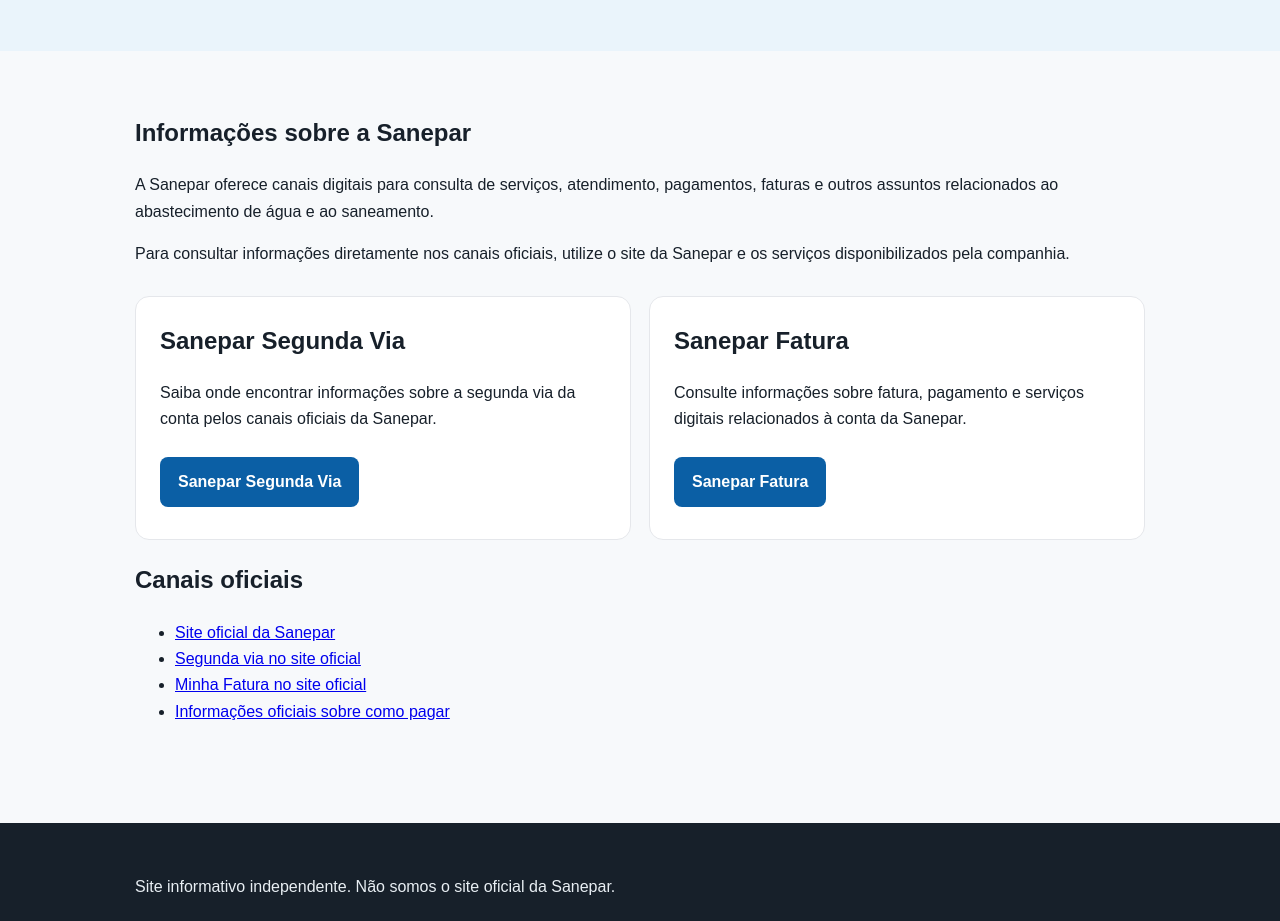
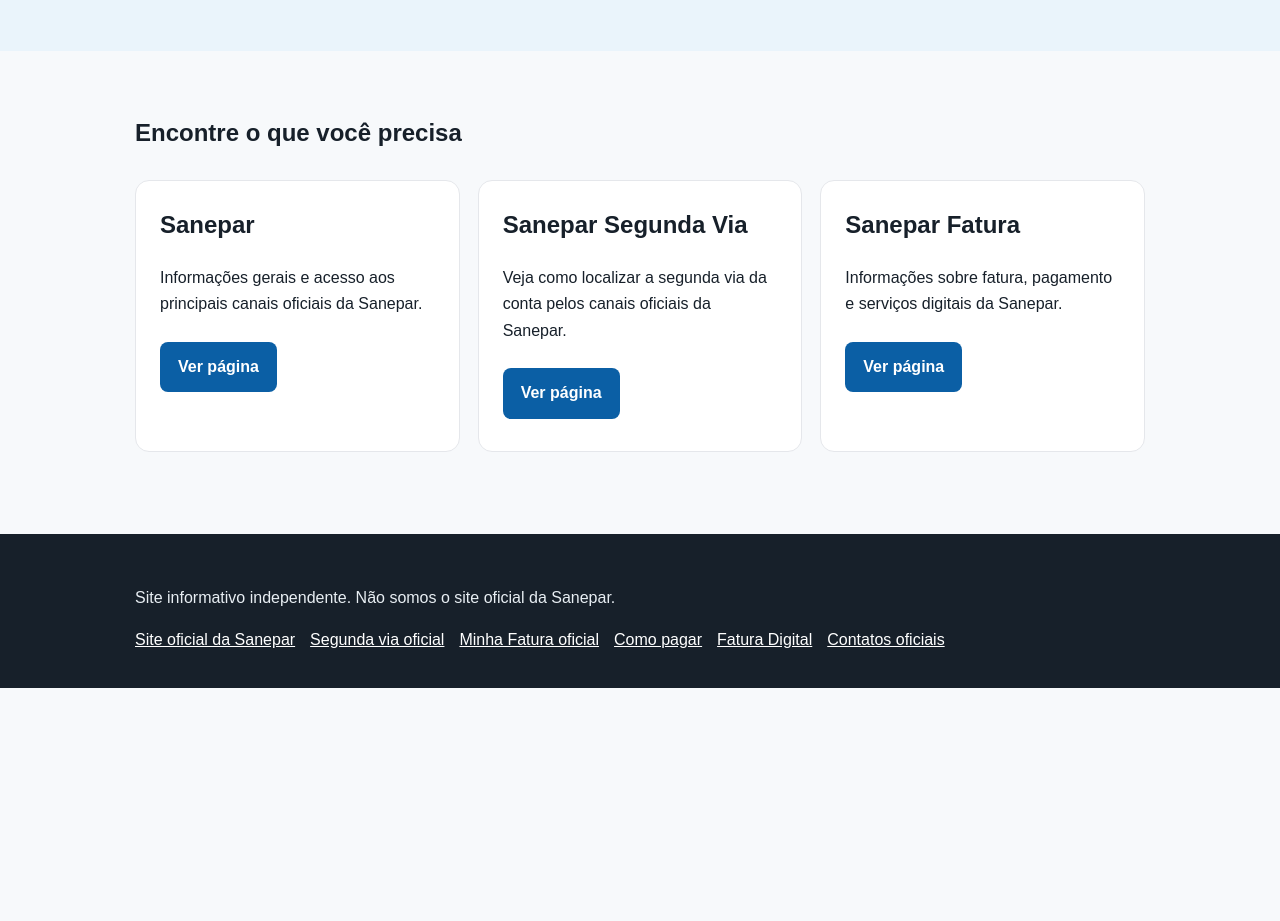
Before and after one commit to bellatocompany-gif/sanepar-site, a Next.js app: page / in a window 1280 px wide. Shown: the part 361-1282 px from the top of the page. After the commit the page ends 1049 px from the top, so only its background shows below. Built offline with nearby package versions, Linux system fonts and the light colour scheme.

Commit message:
Update page.js

```diff
--- a/app/page.js
+++ b/app/page.js
@@ -1,15 +1,22 @@
 import Link from "next/link";
 
 export const metadata = {
-  title: "Sanepar",
+  title: "Sanepar | Serviços, Segunda Via e Fatura",
   description:
-    "Informações sobre a Sanepar, serviços, segunda via e fatura. Encontre orientações e acesse os canais oficiais da companhia.",
+    "Informações sobre serviços da Sanepar, segunda via, fatura e canais oficiais de atendimento.",
   alternates: {
-    canonical: "/sanepar",
+    canonical: "/",
+  },
+  openGraph: {
+    title: "Sanepar | Serviços, Segunda Via e Fatura",
+    description:
+      "Informações sobre serviços da Sanepar, segunda via, fatura e canais oficiais de atendimento.",
+    type: "website",
+    locale: "pt_BR",
   },
 };
 
-export default function SaneparPage() {
+export default function Home() {
   return (
     <>
       <section className="hero">
@@ -33,91 +40,47 @@
       </section>
 
       <section className="content container">
-        <h2>Informações sobre a Sanepar</h2>
-
-        <p>
-          A Sanepar oferece canais digitais para consulta de serviços,
-          atendimento, pagamentos, faturas e outros assuntos relacionados ao
-          abastecimento de água e ao saneamento.
-        </p>
-
-        <p>
-          Para consultar informações diretamente nos canais oficiais, utilize
-          o site da Sanepar e os serviços disponibilizados pela companhia.
-        </p>
+        <h2>Encontre o que você precisa</h2>
 
         <div className="card-grid">
-          <article className="card">
+          <div className="card">
+            <h2>Sanepar</h2>
+
+            <p>
+              Informações gerais e acesso aos principais canais oficiais da
+              Sanepar.
+            </p>
+
+            <Link className="btn" href="/sanepar">
+              Ver página
+            </Link>
+          </div>
+
+          <div className="card">
             <h2>Sanepar Segunda Via</h2>
 
             <p>
-              Saiba onde encontrar informações sobre a segunda via da conta
-              pelos canais oficiais da Sanepar.
+              Veja como localizar a segunda via da conta pelos canais oficiais
+              da Sanepar.
             </p>
 
             <Link className="btn" href="/sanepar-segunda-via">
-              Sanepar Segunda Via
+              Ver página
             </Link>
-          </article>
+          </div>
 
-          <article className="card">
+          <div className="card">
             <h2>Sanepar Fatura</h2>
 
             <p>
-              Consulte informações sobre fatura, pagamento e serviços digitais
-              relacionados à conta da Sanepar.
+              Informações sobre fatura, pagamento e serviços digitais da
+              Sanepar.
             </p>
 
             <Link className="btn" href="/sanepar-fatura">
-              Sanepar Fatura
+              Ver página
             </Link>
-          </article>
-        </div>
-
-        <div className="content-links">
-          <h2>Canais oficiais</h2>
-
-          <ul>
-            <li>
-              <a
-                href="https://www.sanepar.com.br/"
-                target="_blank"
-                rel="noopener noreferrer"
-              >
-                Site oficial da Sanepar
-              </a>
-            </li>
-
-            <li>
-              <a
-                href="https://www.sanepar.com.br/segunda-via"
-                target="_blank"
-                rel="noopener noreferrer"
-              >
-                Segunda via no site oficial
-              </a>
-            </li>
-
-            <li>
-              <a
-                href="https://www.sanepar.com.br/minha-fatura"
-                target="_blank"
-                rel="noopener noreferrer"
-              >
-                Minha Fatura no site oficial
-              </a>
-            </li>
-
-            <li>
-              <a
-                href="https://www.sanepar.com.br/como-pagar"
-                target="_blank"
-                rel="noopener noreferrer"
-              >
-                Informações oficiais sobre como pagar
-              </a>
-            </li>
-          </ul>
+          </div>
         </div>
       </section>
     </>
```
